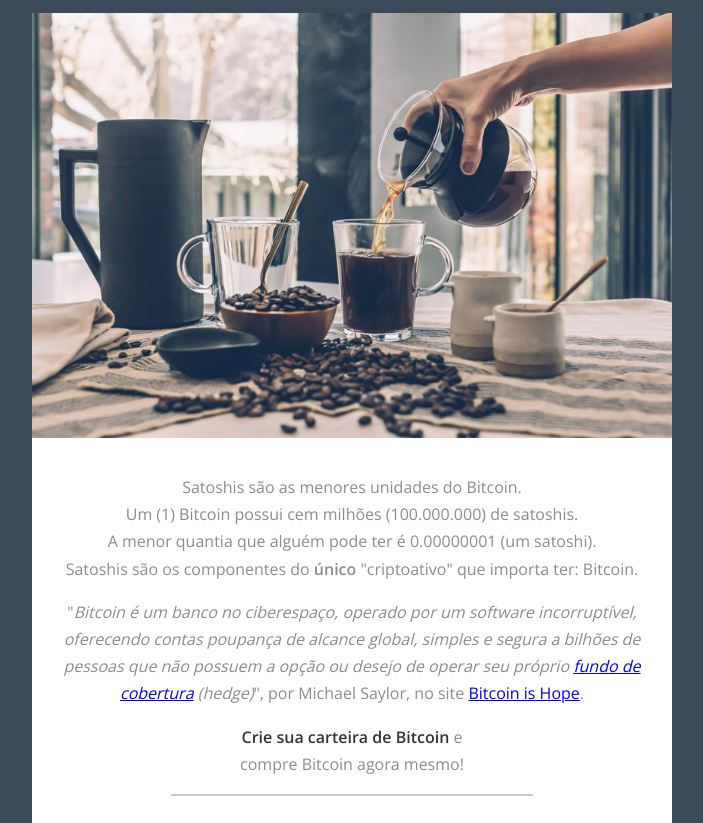
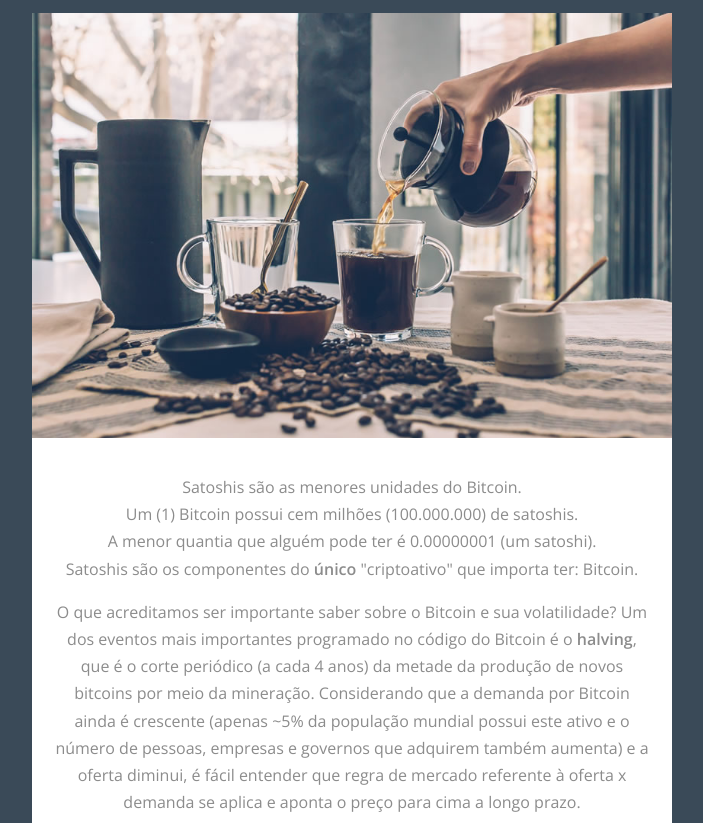
Before and after one commit to rsandrade/satoshis, a plain HTML site: page index.html in a window 1280 px wide. Shown: the part 103-926 px from the top of the page, without its empty margins (288-991 px from the left). Drawn offline with nearby package versions, Linux system fonts and the light colour scheme.

Commit message:
Update index.html

```diff
--- a/index.html
+++ b/index.html
@@ -34,6 +34,13 @@
           Um (1) Bitcoin possui cem milhões (100.000.000) de satoshis.<br>
           A menor quantia que alguém pode ter é 0.00000001 (um satoshi).<br>
           Satoshis são os componentes do <strong>único</strong> "criptoativo" que importa ter: Bitcoin.
+        </p>
+        <p style="text-align: center;">
+          O que acreditamos ser importante saber sobre o Bitcoin e sua volatilidade? Um dos eventos mais importantes
+          programado no código do Bitcoin é o <strong>halving</strong>, que é o corte periódico (a cada 4 anos) da metade da produção
+          de novos bitcoins por meio da mineração. Considerando que a demanda por Bitcoin ainda é crescente (apenas ~5% da
+          população mundial possui este ativo e o número de pessoas, empresas e governos que adquirem também aumenta) e a oferta diminui,
+          é fácil entender que regra de mercado referente à <stron>oferta x demanda</strong> se aplica e aponta o preço para cima a longo prazo.
         </p>
         <p style="text-align: center;">
           "<i>Bitcoin é um banco no ciberespaço, operado por um software incorruptível,
```
